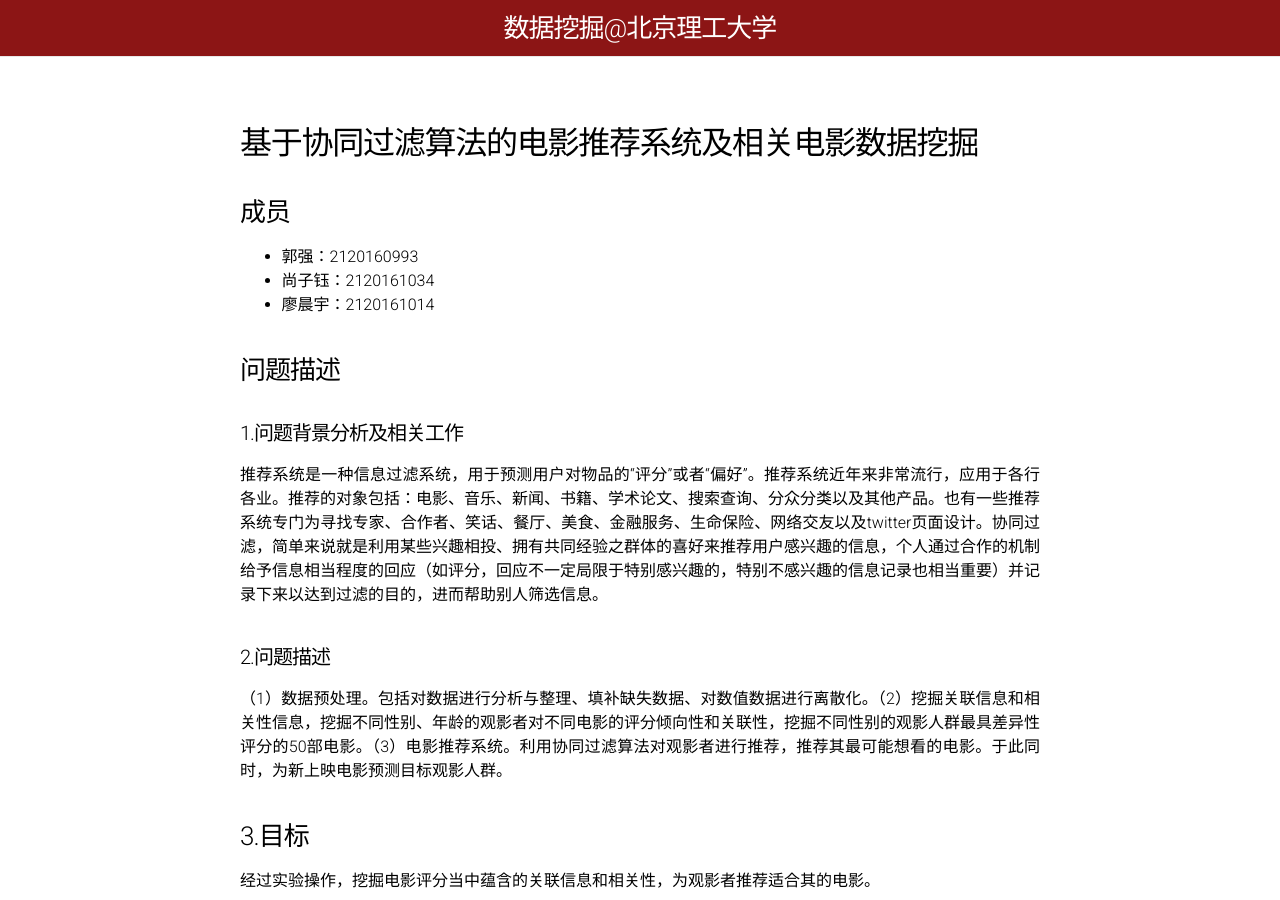
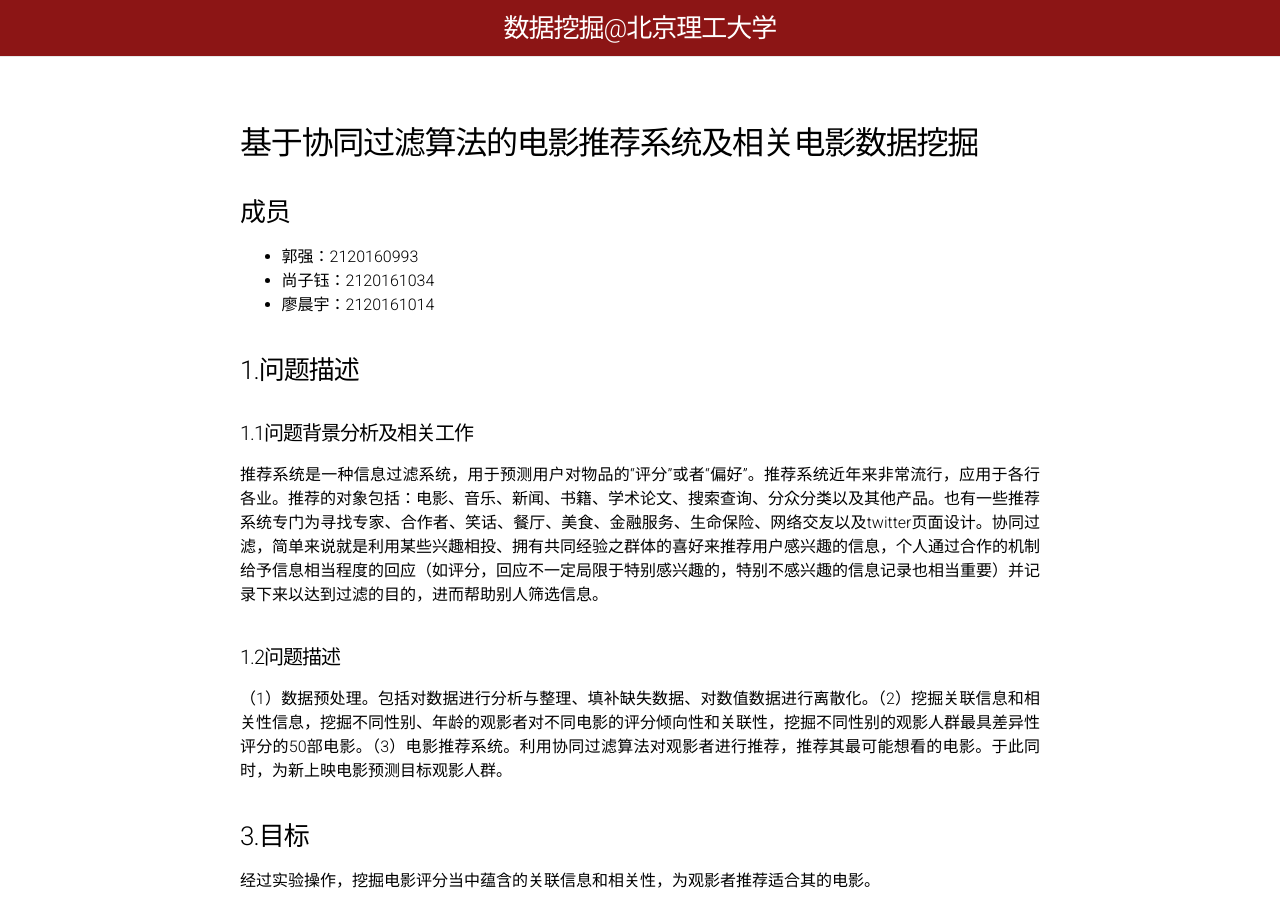
Before and after one commit to BITDM/bitdm.github.io, a Jekyll site: the page built from 2017/projects/P12/final_report.md, in a window 1280 px wide and 900 px high. Built offline with Jekyll 4.4.1, drawn with Linux system fonts in a browser that asks for light colours; our own code applies the rules of GitHub Pages for plain Markdown files.

Commit message:
Update final_report.md

```diff
--- a/2017/projects/P12/final_report.md
+++ b/2017/projects/P12/final_report.md
@@ -4,10 +4,10 @@
 - 尚子钰：2120161034
 - 廖晨宇：2120161014
 
-### 问题描述
-#### 1.问题背景分析及相关工作
+### 1.问题描述
+#### 1.1问题背景分析及相关工作
 推荐系统是一种信息过滤系统，用于预测用户对物品的“评分”或者“偏好”。推荐系统近年来非常流行，应用于各行各业。推荐的对象包括：电影、音乐、新闻、书籍、学术论文、搜索查询、分众分类以及其他产品。也有一些推荐系统专门为寻找专家、合作者、笑话、餐厅、美食、金融服务、生命保险、网络交友以及twitter页面设计。协同过滤，简单来说就是利用某些兴趣相投、拥有共同经验之群体的喜好来推荐用户感兴趣的信息，个人通过合作的机制给予信息相当程度的回应（如评分，回应不一定局限于特别感兴趣的，特别不感兴趣的信息记录也相当重要）并记录下来以达到过滤的目的，进而帮助别人筛选信息。
-#### 2.问题描述
+#### 1.2问题描述
 （1）数据预处理。包括对数据进行分析与整理、填补缺失数据、对数值数据进行离散化。（2）挖掘关联信息和相关性信息，挖掘不同性别、年龄的观影者对不同电影的评分倾向性和关联性，挖掘不同性别的观影人群最具差异性评分的50部电影。（3）电影推荐系统。利用协同过滤算法对观影者进行推荐，推荐其最可能想看的电影。于此同时，为新上映电影预测目标观影人群。
 ### 3.目标
 经过实验操作，挖掘电影评分当中蕴含的关联信息和相关性，为观影者推荐适合其的电影。
```
